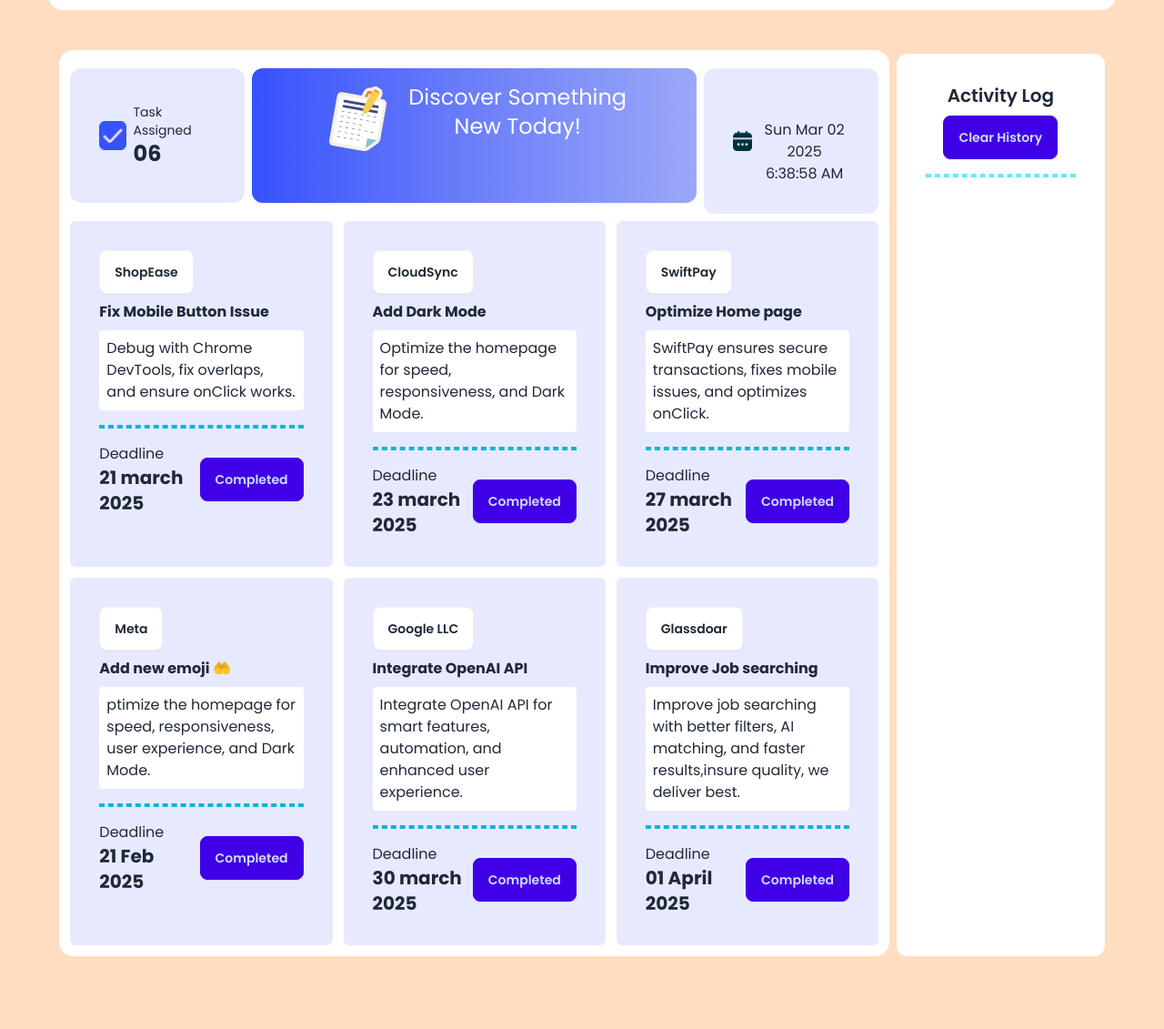
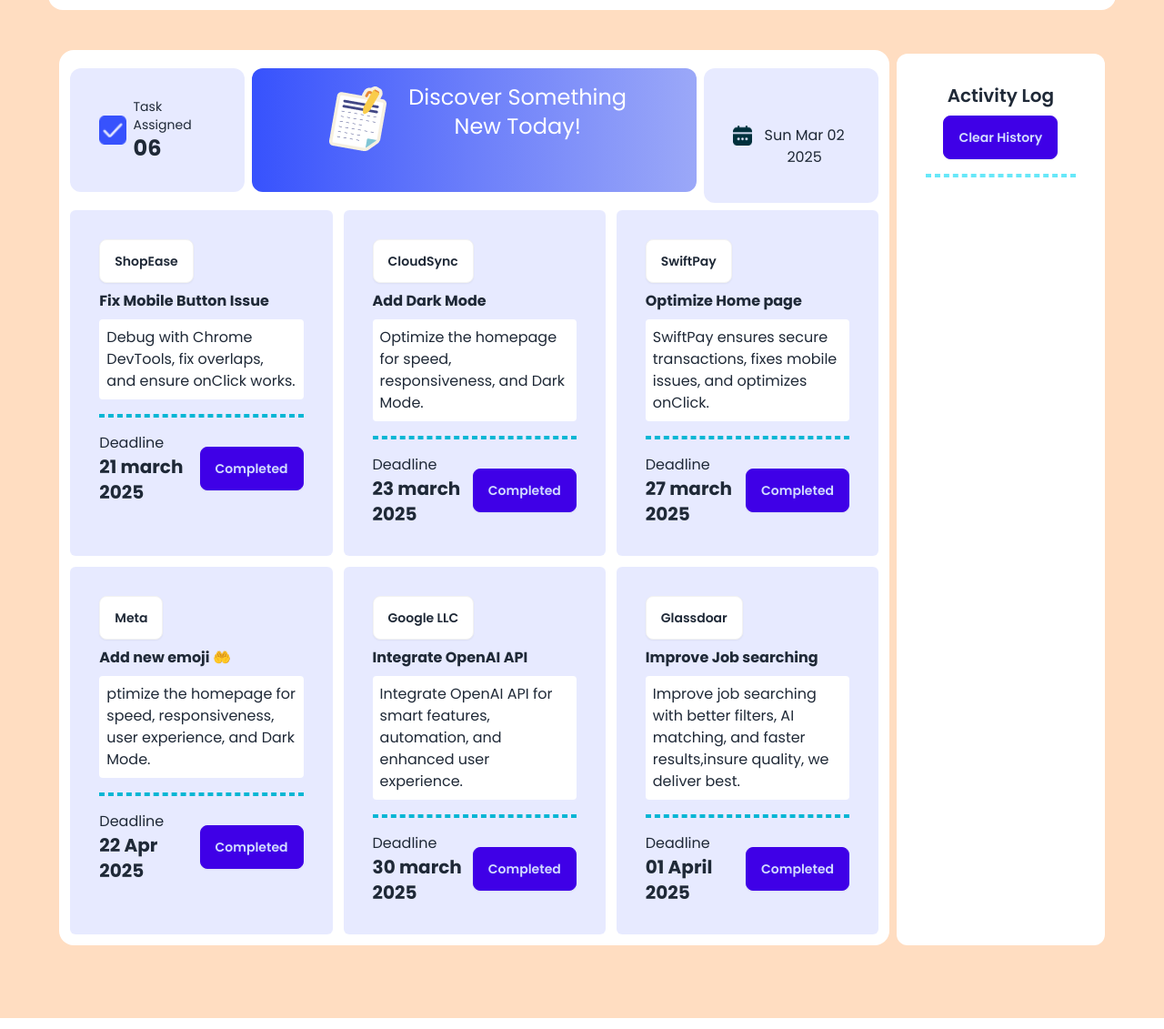
Before and after one commit to naeem-web84/Naeem-A5-Dev-Board, a plain HTML site: page index.html in a window 1280 px wide. Shown: the part 85-1216 px from the top of the page at 91% size. Drawn offline with nearby package versions, Linux system fonts and the light colour scheme.

Commit message:
all done

```diff
--- a/index.html
+++ b/index.html
@@ -193,7 +193,7 @@
                         <div class="flex items-center justify-between">
                             <div>
                                 <h1>Deadline</h1>
-                                <h1 class="font-bold text-xl">21 Feb 2025</h1>
+                                <h1 class="font-bold text-xl">22 Apr 2025</h1>
                             </div>
                             <div>
                                 <button id="btn-4" class="btn btn-active btn-primary">Completed</button>
--- a/script/script.js
+++ b/script/script.js
@@ -1,6 +1,3 @@
-
-
-
 
 // Button one
 const buttonOne = document.getElementById("btn-1")
--- a/script/time.js
+++ b/script/time.js
@@ -2,10 +2,8 @@
 function BangladeshTime(){
     const allTime = new Date();
     const bdNewDate = allTime.toDateString();
-    const bdNewTime = allTime.toLocaleTimeString();
     document.getElementById("continue-time").innerText = `
     ${bdNewDate}
-    ${bdNewTime}
     `;
 }
 
--- a/script/utilities.js
+++ b/script/utilities.js
@@ -12,6 +12,8 @@ function setInnerText(id, value) {
 
 function checkAllButtons() {
     if (buttonOne.disabled && buttonTwo.disabled && buttonThree.disabled && buttonFour.disabled && buttonFive.disabled && buttonSix.disabled) {
-        alert("All button is clicked");
+        setTimeout(() => {
+            alert("All button is clicked");
+        }, 100);
     }
 }
```
